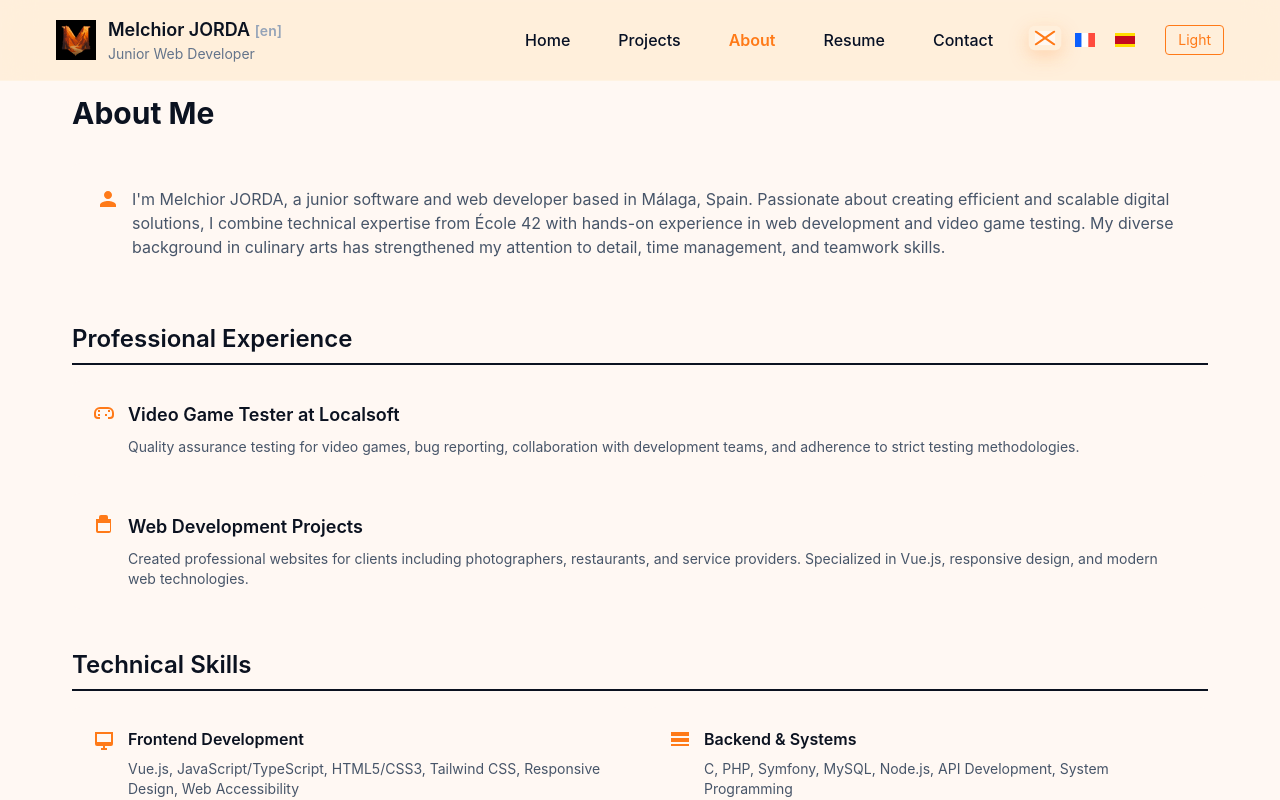
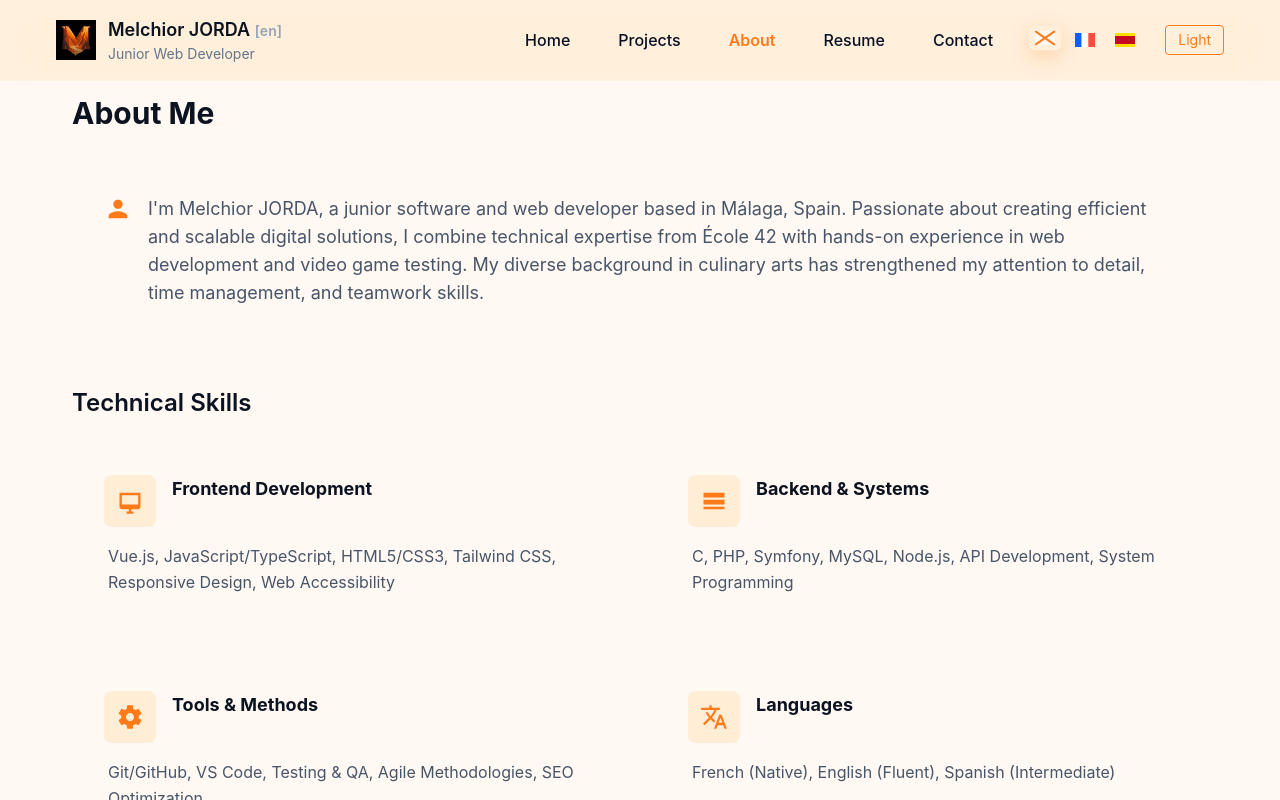
Before and after one commit to M-Jorda/melchior-jorda.online, a Vue app in the folder new_website/: page /about in a window 1280 px wide. Built offline with nearby package versions, Linux system fonts and the light colour scheme.

Commit message:
About Done

```diff
--- a/new_website/src/pages/About.vue
+++ b/new_website/src/pages/About.vue
@@ -7,178 +7,104 @@
 
     <!-- Introduction Section -->
     <div class="mt-6 sm:mt-8">
-      <div class="bg-accent-50 dark:bg-slate-800 p-5 sm:p-6 rounded-lg relative group transition-shadow duration-300 hover:shadow-lg overflow-hidden">
+      <div class="bg-accent-50 dark:bg-slate-800 p-6 sm:p-8 rounded-lg relative group transition-shadow duration-300 hover:shadow-lg overflow-hidden">
         <div class="absolute left-0 top-0 bottom-0 w-1 pointer-events-none bg-gradient-to-b from-orange-400 via-orange-300 to-transparent opacity-0 transition-opacity duration-300 group-hover:opacity-100 dark:from-orange-500 dark:via-orange-400"></div>
         <div class="flex items-start">
-          <svg xmlns="http://www.w3.org/2000/svg" viewBox="0 0 24 24" fill="currentColor" class="w-6 h-6 text-orange-500 dark:text-orange-400 mr-3 flex-shrink-0 transition-transform duration-300 group-hover:scale-110">
+          <svg xmlns="http://www.w3.org/2000/svg" viewBox="0 0 24 24" fill="currentColor" class="w-7 h-7 text-orange-500 dark:text-orange-400 mr-4 flex-shrink-0 transition-transform duration-300 group-hover:scale-110">
             <path d="M12 12c2.21 0 4-1.79 4-4s-1.79-4-4-4-4 1.79-4 4 1.79 4 4 4zm0 2c-2.67 0-8 1.34-8 4v2h16v-2c0-2.66-5.33-4-8-4z"/>
           </svg>
-          <p class="text-sm sm:text-base text-slate-600 dark:text-accent-200 leading-relaxed">
+          <p class="text-base sm:text-lg text-slate-600 dark:text-accent-200 leading-relaxed">
             {{ $t('about.intro') }}
           </p>
         </div>
       </div>
     </div>
 
-    <!-- Experience Highlights Section -->
-    <div class="mt-8 sm:mt-10">
-      <h2 class="text-lg sm:text-xl md:text-2xl font-semibold text-primary dark:text-accent-50 border-b-2 border-primary dark:border-accent-100 pb-2">
-        {{ $t('about.experience_title') }}
-      </h2>
-
-      <div class="mt-4 space-y-4">
-        <div class="bg-accent-50 dark:bg-slate-800 p-5 rounded-lg relative group transition-shadow duration-300 hover:shadow-lg overflow-hidden">
-          <div class="absolute left-0 top-0 bottom-0 w-1 pointer-events-none bg-gradient-to-b from-orange-400 via-orange-300 to-transparent opacity-0 transition-opacity duration-300 group-hover:opacity-100 dark:from-orange-500 dark:via-orange-400"></div>
-          <div class="flex items-start">
-            <svg xmlns="http://www.w3.org/2000/svg" viewBox="0 0 24 24" fill="currentColor" class="w-6 h-6 text-orange-500 dark:text-orange-400 mr-3 flex-shrink-0 transition-transform duration-300 group-hover:scale-110">
-              <path d="M6 9h2v2H6V9zm0 4h2v2H6v-2zm10-4h2v2h-2V9zM8 6a6 6 0 00-6 6v2a4 4 0 004 4h2v-2H6a2 2 0 01-2-2v-2a4 4 0 014-4h8a4 4 0 014 4v2a2 2 0 01-2 2h-2v2h2a4 4 0 004-4v-2a6 6 0 00-6-6H8zm5 7h2v2h-2v-2z"/>
-            </svg>
-            <div>
-              <h3 class="text-base sm:text-lg font-semibold text-primary dark:text-accent-50">
-                {{ $t('about.experience.game_tester.title') }}
-              </h3>
-              <p class="text-sm text-slate-600 dark:text-accent-200 mt-2">
-                {{ $t('about.experience.game_tester.description') }}
-              </p>
-            </div>
-          </div>
-        </div>
-
-        <div class="bg-accent-50 dark:bg-slate-800 p-5 rounded-lg relative group transition-shadow duration-300 hover:shadow-lg overflow-hidden">
-          <div class="absolute left-0 top-0 bottom-0 w-1 pointer-events-none bg-gradient-to-b from-orange-400 via-orange-300 to-transparent opacity-0 transition-opacity duration-300 group-hover:opacity-100 dark:from-orange-500 dark:via-orange-400"></div>
-          <div class="flex items-start">
-            <svg xmlns="http://www.w3.org/2000/svg" viewBox="0 0 24 24" fill="currentColor" class="w-6 h-6 text-orange-500 dark:text-orange-400 mr-3 flex-shrink-0 transition-transform duration-300 group-hover:scale-110">
-              <path d="M10 2h4a2 2 0 012 2v2h3v12a2 2 0 01-2 2H6a2 2 0 01-2-2V6h3V4a2 2 0 012-2zm0 4V4h4v2h-4zM6 10v8h12v-8H6z" />
-            </svg>
-            <div>
-              <h3 class="text-base sm:text-lg font-semibold text-primary dark:text-accent-50">
-                {{ $t('about.experience.web_dev.title') }}
-              </h3>
-              <p class="text-sm text-slate-600 dark:text-accent-200 mt-2">
-                {{ $t('about.experience.web_dev.description') }}
-              </p>
-            </div>
-          </div>
-        </div>
-      </div>
-    </div>
-
     <!-- Skills Section -->
-    <div class="mt-8 sm:mt-10">
-      <h2 class="text-lg sm:text-xl md:text-2xl font-semibold text-primary dark:text-accent-50 border-b-2 border-primary dark:border-accent-100 pb-2">
+    <div class="mt-10 sm:mt-12">
+      <h2 class="text-lg sm:text-xl md:text-2xl font-semibold text-primary dark:text-accent-50 mb-6">
         {{ $t('about.skills_title') }}
       </h2>
 
-      <div class="mt-4 grid grid-cols-1 md:grid-cols-2 gap-4">
-        <div class="bg-accent-50 dark:bg-slate-800 p-5 rounded-lg relative group transition-shadow duration-300 hover:shadow-lg overflow-hidden">
+      <div class="grid grid-cols-1 md:grid-cols-2 gap-6 md:gap-8">
+        <!-- Frontend Card -->
+        <div class="bg-accent-50 dark:bg-slate-800 p-6 sm:p-8 rounded-lg relative group transition-shadow duration-300 hover:shadow-xl overflow-hidden">
           <div class="absolute left-0 top-0 bottom-0 w-1 pointer-events-none bg-gradient-to-b from-orange-400 via-orange-300 to-transparent opacity-0 transition-opacity duration-300 group-hover:opacity-100 dark:from-orange-500 dark:via-orange-400"></div>
-          <div class="flex items-start">
-            <svg xmlns="http://www.w3.org/2000/svg" viewBox="0 0 24 24" fill="currentColor" class="w-6 h-6 text-orange-500 dark:text-orange-400 mr-3 flex-shrink-0 transition-transform duration-300 group-hover:scale-110">
-              <path d="M3 5v12a2 2 0 002 2h6v2H9v2h6v-2h-2v-2h6a2 2 0 002-2V5H3zm2 2h14v8H5V7z" />
-            </svg>
+          <div class="flex items-start mb-4">
+            <div class="p-3 bg-orange-100 dark:bg-orange-900/30 rounded-lg mr-4">
+              <svg xmlns="http://www.w3.org/2000/svg" viewBox="0 0 24 24" fill="currentColor" class="w-7 h-7 text-orange-500 dark:text-orange-400 transition-transform duration-300 group-hover:scale-110">
+                <path d="M3 5v12a2 2 0 002 2h6v2H9v2h6v-2h-2v-2h6a2 2 0 002-2V5H3zm2 2h14v8H5V7z" />
+              </svg>
+            </div>
             <div>
-              <h3 class="text-base font-semibold text-primary dark:text-accent-50 mb-2">
+              <h3 class="text-lg font-bold text-primary dark:text-accent-50 mb-2">
                 {{ $t('about.skills.frontend.title') }}
               </h3>
-              <p class="text-sm text-slate-600 dark:text-accent-200">
-                {{ $t('about.skills.frontend.description') }}
-              </p>
             </div>
           </div>
+          <p class="text-base text-slate-600 dark:text-accent-200 leading-relaxed pl-1">
+            {{ $t('about.skills.frontend.description') }}
+          </p>
         </div>
 
-        <div class="bg-accent-50 dark:bg-slate-800 p-5 rounded-lg relative group transition-shadow duration-300 hover:shadow-lg overflow-hidden">
+        <!-- Backend Card -->
+        <div class="bg-accent-50 dark:bg-slate-800 p-6 sm:p-8 rounded-lg relative group transition-shadow duration-300 hover:shadow-xl overflow-hidden">
           <div class="absolute left-0 top-0 bottom-0 w-1 pointer-events-none bg-gradient-to-b from-orange-400 via-orange-300 to-transparent opacity-0 transition-opacity duration-300 group-hover:opacity-100 dark:from-orange-500 dark:via-orange-400"></div>
-          <div class="flex items-start">
-            <svg xmlns="http://www.w3.org/2000/svg" viewBox="0 0 24 24" fill="currentColor" class="w-6 h-6 text-orange-500 dark:text-orange-400 mr-3 flex-shrink-0 transition-transform duration-300 group-hover:scale-110">
-              <path d="M3 5h18v4H3V5zm0 6h18v4H3v-4zm0 6h18v2H3v-2z" />
-            </svg>
+          <div class="flex items-start mb-4">
+            <div class="p-3 bg-orange-100 dark:bg-orange-900/30 rounded-lg mr-4">
+              <svg xmlns="http://www.w3.org/2000/svg" viewBox="0 0 24 24" fill="currentColor" class="w-7 h-7 text-orange-500 dark:text-orange-400 transition-transform duration-300 group-hover:scale-110">
+                <path d="M3 5h18v4H3V5zm0 6h18v4H3v-4zm0 6h18v2H3v-2z" />
+              </svg>
+            </div>
             <div>
-              <h3 class="text-base font-semibold text-primary dark:text-accent-50 mb-2">
+              <h3 class="text-lg font-bold text-primary dark:text-accent-50 mb-2">
                 {{ $t('about.skills.backend.title') }}
               </h3>
-              <p class="text-sm text-slate-600 dark:text-accent-200">
-                {{ $t('about.skills.backend.description') }}
-              </p>
             </div>
           </div>
+          <p class="text-base text-slate-600 dark:text-accent-200 leading-relaxed pl-1">
+            {{ $t('about.skills.backend.description') }}
+          </p>
         </div>
 
-        <div class="bg-accent-50 dark:bg-slate-800 p-5 rounded-lg relative group transition-shadow duration-300 hover:shadow-lg overflow-hidden">
+        <!-- Tools Card -->
+        <div class="bg-accent-50 dark:bg-slate-800 p-6 sm:p-8 rounded-lg relative group transition-shadow duration-300 hover:shadow-xl overflow-hidden">
           <div class="absolute left-0 top-0 bottom-0 w-1 pointer-events-none bg-gradient-to-b from-orange-400 via-orange-300 to-transparent opacity-0 transition-opacity duration-300 group-hover:opacity-100 dark:from-orange-500 dark:via-orange-400"></div>
-          <div class="flex items-start">
-            <svg xmlns="http://www.w3.org/2000/svg" viewBox="0 0 24 24" fill="currentColor" class="w-6 h-6 text-orange-500 dark:text-orange-400 mr-3 flex-shrink-0 transition-transform duration-300 group-hover:scale-110">
-              <path d="M12 15.5c-1.93 0-3.5-1.57-3.5-3.5s1.57-3.5 3.5-3.5 3.5 1.57 3.5 3.5-1.57 3.5-3.5 3.5zM19.43 12.97c.04-.32.07-.64.07-.97s-.03-.65-.07-.97l2.11-1.63c.19-.15.24-.42.12-.64l-2-3.46c-.12-.22-.39-.3-.61-.22l-2.49 1c-.52-.4-1.08-.73-1.69-.98l-.38-2.65C14.46 2.18 14.25 2 14 2h-4c-.25 0-.46.18-.49.42l-.38 2.65c-.61.25-1.17.59-1.69.98l-2.49-1c-.23-.09-.49 0-.61.22l-2 3.46c-.13.22-.07.49.12.64l2.11 1.65c-.04.32-.07.65-.07.97s.03.65.07.97l-2.11 1.66c-.19.15-.24.42-.12.64l2 3.46c.12.22.39.3.61.22l2.49-1c.52.4 1.08.73 1.69.98l.38 2.65c.03.24.24.42.49.42h4c.25 0 .46-.18.49-.42l.38-2.65c.61-.25 1.17-.59 1.69-.98l2.49 1c.23.09.49 0 .61-.22l2-3.46c.12-.22.07-.49-.12-.64l-2.11-1.66z"/>
-            </svg>
+          <div class="flex items-start mb-4">
+            <div class="p-3 bg-orange-100 dark:bg-orange-900/30 rounded-lg mr-4">
+              <svg xmlns="http://www.w3.org/2000/svg" viewBox="0 0 24 24" fill="currentColor" class="w-7 h-7 text-orange-500 dark:text-orange-400 transition-transform duration-300 group-hover:scale-110">
+                <path d="M12 15.5c-1.93 0-3.5-1.57-3.5-3.5s1.57-3.5 3.5-3.5 3.5 1.57 3.5 3.5-1.57 3.5-3.5 3.5zM19.43 12.97c.04-.32.07-.64.07-.97s-.03-.65-.07-.97l2.11-1.63c.19-.15.24-.42.12-.64l-2-3.46c-.12-.22-.39-.3-.61-.22l-2.49 1c-.52-.4-1.08-.73-1.69-.98l-.38-2.65C14.46 2.18 14.25 2 14 2h-4c-.25 0-.46.18-.49.42l-.38 2.65c-.61.25-1.17.59-1.69.98l-2.49-1c-.23-.09-.49 0-.61.22l-2 3.46c-.13.22-.07.49.12.64l2.11 1.65c-.04.32-.07.65-.07.97s.03.65.07.97l-2.11 1.66c-.19.15-.24.42-.12.64l2 3.46c.12.22.39.3.61.22l2.49-1c.52.4 1.08.73 1.69.98l.38 2.65c.03.24.24.42.49.42h4c.25 0 .46-.18.49-.42l.38-2.65c.61-.25 1.17-.59 1.69-.98l2.49 1c.23.09.49 0 .61-.22l2-3.46c.12-.22.07-.49-.12-.64l-2.11-1.66z"/>
+              </svg>
+            </div>
             <div>
-              <h3 class="text-base font-semibold text-primary dark:text-accent-50 mb-2">
+              <h3 class="text-lg font-bold text-primary dark:text-accent-50 mb-2">
                 {{ $t('about.skills.tools.title') }}
               </h3>
-              <p class="text-sm text-slate-600 dark:text-accent-200">
-                {{ $t('about.skills.tools.description') }}
-              </p>
             </div>
           </div>
+          <p class="text-base text-slate-600 dark:text-accent-200 leading-relaxed pl-1">
+            {{ $t('about.skills.tools.description') }}
+          </p>
         </div>
 
-        <div class="bg-accent-50 dark:bg-slate-800 p-5 rounded-lg relative group transition-shadow duration-300 hover:shadow-lg overflow-hidden">
+        <!-- Languages Card -->
+        <div class="bg-accent-50 dark:bg-slate-800 p-6 sm:p-8 rounded-lg relative group transition-shadow duration-300 hover:shadow-xl overflow-hidden">
           <div class="absolute left-0 top-0 bottom-0 w-1 pointer-events-none bg-gradient-to-b from-orange-400 via-orange-300 to-transparent opacity-0 transition-opacity duration-300 group-hover:opacity-100 dark:from-orange-500 dark:via-orange-400"></div>
-          <div class="flex items-start">
-            <svg xmlns="http://www.w3.org/2000/svg" viewBox="0 0 24 24" fill="currentColor" class="w-6 h-6 text-orange-500 dark:text-orange-400 mr-3 flex-shrink-0 transition-transform duration-300 group-hover:scale-110">
-              <path d="M12.87 15.07l-2.54-2.51.03-.03c1.74-1.94 2.98-4.17 3.71-6.53H17V4h-7V2H8v2H1v1.99h11.17C11.5 7.92 10.44 9.75 9 11.35 8.07 10.32 7.3 9.19 6.69 8h-2c.73 1.63 1.73 3.17 2.98 4.56l-5.09 5.02L4 19l5-5 3.11 3.11.76-2.04zM18.5 10h-2L12 22h2l1.12-3h4.75L21 22h2l-4.5-12zm-2.62 7l1.62-4.33L19.12 17h-3.24z"/>
-            </svg>
+          <div class="flex items-start mb-4">
+            <div class="p-3 bg-orange-100 dark:bg-orange-900/30 rounded-lg mr-4">
+              <svg xmlns="http://www.w3.org/2000/svg" viewBox="0 0 24 24" fill="currentColor" class="w-7 h-7 text-orange-500 dark:text-orange-400 transition-transform duration-300 group-hover:scale-110">
+                <path d="M12.87 15.07l-2.54-2.51.03-.03c1.74-1.94 2.98-4.17 3.71-6.53H17V4h-7V2H8v2H1v1.99h11.17C11.5 7.92 10.44 9.75 9 11.35 8.07 10.32 7.3 9.19 6.69 8h-2c.73 1.63 1.73 3.17 2.98 4.56l-5.09 5.02L4 19l5-5 3.11 3.11.76-2.04zM18.5 10h-2L12 22h2l1.12-3h4.75L21 22h2l-4.5-12zm-2.62 7l1.62-4.33L19.12 17h-3.24z"/>
+              </svg>
+            </div>
             <div>
-              <h3 class="text-base font-semibold text-primary dark:text-accent-50 mb-2">
+              <h3 class="text-lg font-bold text-primary dark:text-accent-50 mb-2">
                 {{ $t('about.skills.languages.title') }}
               </h3>
-              <p class="text-sm text-slate-600 dark:text-accent-200">
-                {{ $t('about.skills.languages.description') }}
-              </p>
             </div>
           </div>
-        </div>
-      </div>
-    </div>
-
-    <!-- Education Section -->
-    <div class="mt-8 sm:mt-10">
-      <h2 class="text-lg sm:text-xl md:text-2xl font-semibold text-primary dark:text-accent-50 border-b-2 border-primary dark:border-accent-100 pb-2">
-        {{ $t('about.education_title') }}
-      </h2>
-
-      <div class="mt-4 space-y-4">
-        <div class="bg-accent-50 dark:bg-slate-800 p-5 rounded-lg relative group transition-shadow duration-300 hover:shadow-lg overflow-hidden">
-          <div class="absolute left-0 top-0 bottom-0 w-1 pointer-events-none bg-gradient-to-b from-orange-400 via-orange-300 to-transparent opacity-0 transition-opacity duration-300 group-hover:opacity-100 dark:from-orange-500 dark:via-orange-400"></div>
-          <div class="flex items-start">
-            <svg xmlns="http://www.w3.org/2000/svg" viewBox="0 0 24 24" fill="currentColor" class="w-6 h-6 text-orange-500 dark:text-orange-400 mr-3 flex-shrink-0 transition-transform duration-300 group-hover:scale-110">
-              <path d="M12 3L1 9l11 6 9-4.91V17h2V9L12 3zM5 13.18v3.77c0 .75 3.11 2.05 7 2.05s7-1.3 7-2.05v-3.77l-7 3.82-7-3.82z" />
-            </svg>
-            <div>
-              <h3 class="text-base sm:text-lg font-semibold text-primary dark:text-accent-50">
-                {{ $t('about.education.school42.title') }}
-              </h3>
-              <p class="text-sm text-slate-600 dark:text-accent-200 mt-2">
-                {{ $t('about.education.school42.description') }}
-              </p>
-            </div>
-          </div>
-        </div>
-
-        <div class="bg-accent-50 dark:bg-slate-800 p-5 rounded-lg relative group transition-shadow duration-300 hover:shadow-lg overflow-hidden">
-          <div class="absolute left-0 top-0 bottom-0 w-1 pointer-events-none bg-gradient-to-b from-orange-400 via-orange-300 to-transparent opacity-0 transition-opacity duration-300 group-hover:opacity-100 dark:from-orange-500 dark:via-orange-400"></div>
-          <div class="flex items-start">
-            <svg xmlns="http://www.w3.org/2000/svg" viewBox="0 0 24 24" fill="currentColor" class="w-6 h-6 text-orange-500 dark:text-orange-400 mr-3 flex-shrink-0 transition-transform duration-300 group-hover:scale-110">
-              <path d="M12 3L1 9l11 6 9-4.91V17h2V9L12 3zM5 13.18v3.77c0 .75 3.11 2.05 7 2.05s7-1.3 7-2.05v-3.77l-7 3.82-7-3.82z" />
-            </svg>
-            <div>
-              <h3 class="text-base sm:text-lg font-semibold text-primary dark:text-accent-50">
-                {{ $t('about.education.eni.title') }}
-              </h3>
-              <p class="text-sm text-slate-600 dark:text-accent-200 mt-2">
-                {{ $t('about.education.eni.description') }}
-              </p>
-            </div>
-          </div>
+          <p class="text-base text-slate-600 dark:text-accent-200 leading-relaxed pl-1">
+            {{ $t('about.skills.languages.description') }}
+          </p>
         </div>
       </div>
     </div>
```
